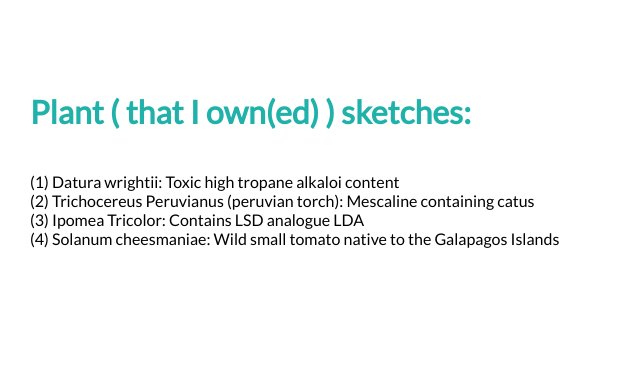
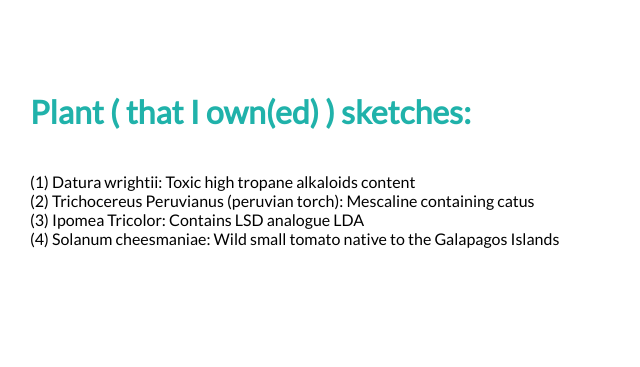
Before and after one commit to luigi-caputo/luigi-caputo.github.io, a plain HTML site: page plants.html in a window 1280 px wide. Shown: the part 744-1111 px from the top of the page, 640-1280 px from the left. Drawn offline with Linux system fonts and the light colour scheme.

Commit message:
typo correction2

```diff
--- a/plants.html
+++ b/plants.html
@@ -72,7 +72,7 @@
 
         <div class="profile-content-wrapper">
           <h1>Plant ( that I own(ed) ) sketches:</h1><br>
-		(1) Datura wrightii: Toxic high tropane alkaloi content<br>
+		(1) Datura wrightii: Toxic high tropane alkaloids content<br>
 		(2) Trichocereus Peruvianus (peruvian torch): Mescaline containing catus<br>
 		(3) Ipomea Tricolor: Contains LSD analogue LDA<br>
 		(4) Solanum cheesmaniae: Wild small tomato native to the Galapagos Islands<br>
```
